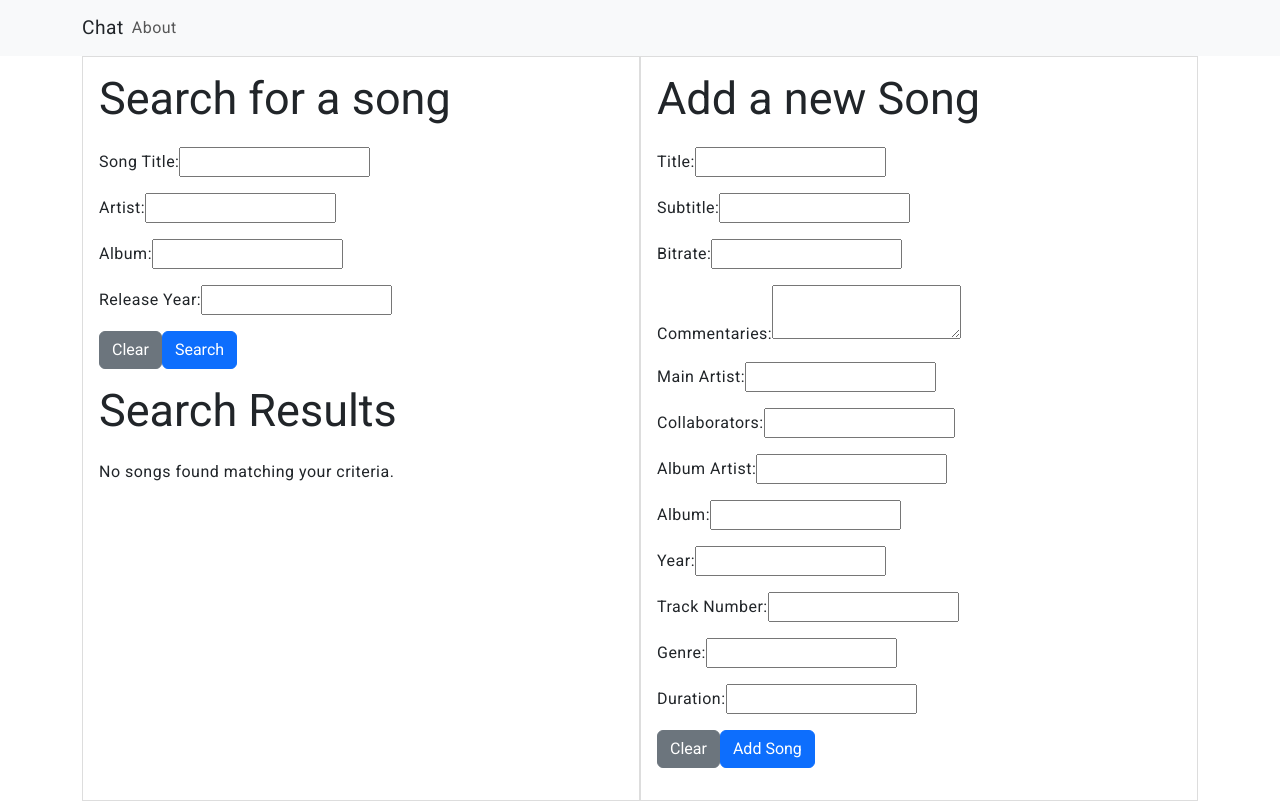
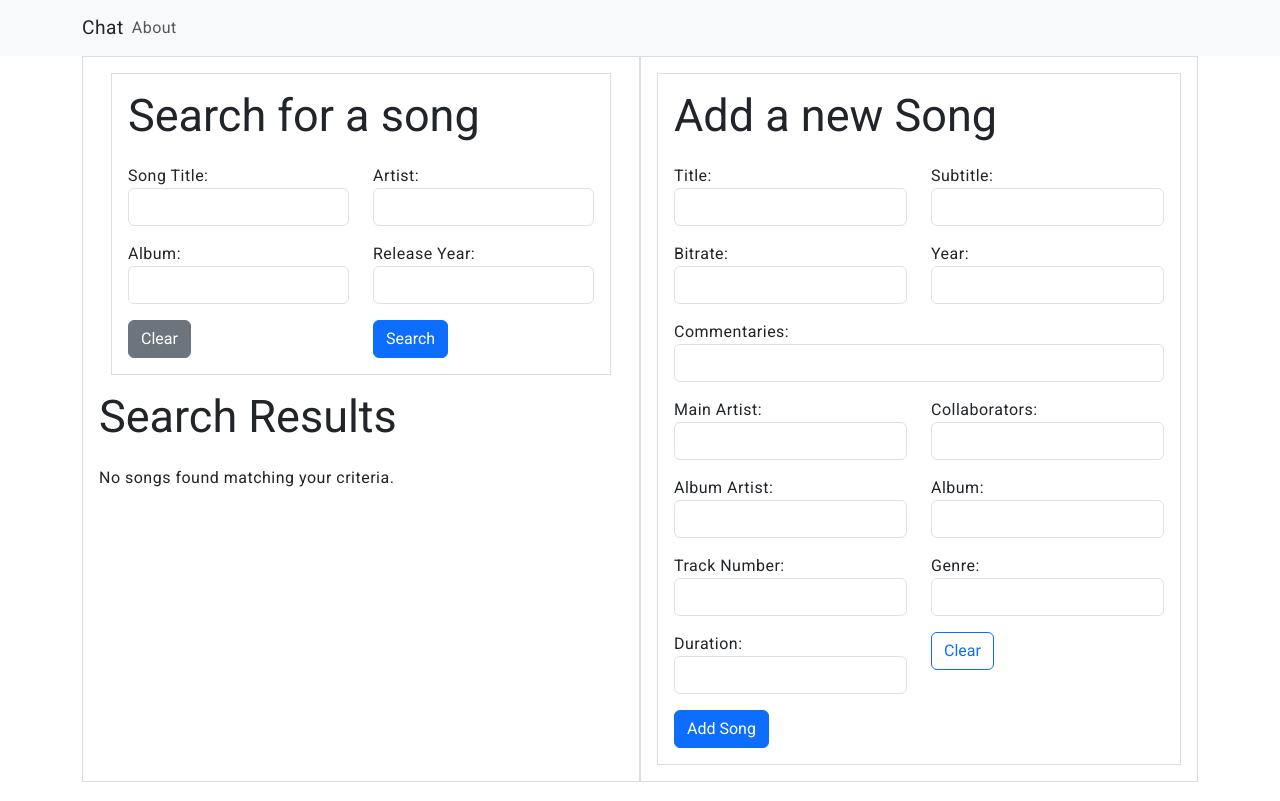
Before and after one commit to Valentin387/TrackFinder_frontend, an Angular app: page / in a window 1280 px wide. Built offline with nearby package versions, Linux system fonts and the light colour scheme.

Commit message:
2nd version landing page

```diff
--- a/src/app/landing-page/landing-page.component.html
+++ b/src/app/landing-page/landing-page.component.html
@@ -1,23 +1,49 @@
-<div class="container split-container"> <div class="split-pane">  <h2>Search for a song</h2>
+<div class="container split-container">
+    <div class="split-pane">
     <form (ngSubmit)="onSearch()">
+        <div class="container split-container">
+            <div class="split-pane">
+              <h2>Search for a song</h2>
+              <form (ngSubmit)="onSearch()">
+                <div class="row">
+                  <div class="col-md-6">
                     <div class="form-group">
                       <label for="songTitle">Song Title:</label>
-        <input type="text" id="songTitle" [(ngModel)]="searchCriteria.songTitle" name="songTitle">
+                      <input type="text" id="songTitle" [(ngModel)]="searchCriteria.songTitle" name="songTitle" class="form-control">
                     </div>
+                  </div>
+                  <div class="col-md-6">
                     <div class="form-group">
                       <label for="artist">Artist:</label>
-        <input type="text" id="artist" [(ngModel)]="searchCriteria.artist" name="artist">
+                      <input type="text" id="artist" [(ngModel)]="searchCriteria.artist" name="artist" class="form-control">
                     </div>
+                  </div>
+                </div>
+                <div class="row">
+                  <div class="col-md-6">
                     <div class="form-group">
                       <label for="album">Album:</label>
-        <input type="text" id="album" [(ngModel)]="searchCriteria.album" name="album">
+                      <input type="text" id="album" [(ngModel)]="searchCriteria.album" name="album" class="form-control">
                     </div>
+                  </div>
+                  <div class="col-md-6">
                     <div class="form-group">
                       <label for="releaseYear">Release Year:</label>
-        <input type="text" id="releaseYear" [(ngModel)]="searchCriteria.releaseYear" name="releaseYear">
+                      <input type="number" id="releaseYear" [(ngModel)]="searchCriteria.releaseYear" name="releaseYear" class="form-control">
                     </div>
-      <button type="button" class="btn btn-secondary" (click)="clearSearchForm()">Clear</button>
-      <button type="submit" class="btn btn-primary">Search</button>
+                  </div>
+                </div>
+                <div class="row">
+                  <div class="col-md-6">
+                    <button type="button" class="btn btn-secondary btn-block" (click)="clearSearchForm()">Clear</button>
+                  </div>
+                  <div class="col-md-6">
+                    <button type="submit" class="btn btn-primary btn-block">Search</button>
+                  </div>
+                </div>
+              </form>
+            </div>
+        </div>
     </form>
         <div class="results-pane">
         <h2>Search Results</h2>
@@ -32,60 +58,100 @@
         <p *ngIf="searchResults && searchResults.length === 0">No songs found matching your criteria.</p>
         </div>
     </div>
-  <div class="split-pane">  <h2>Add a new Song</h2>
+    <div class="split-pane">
         <form (ngSubmit)="onAddSong()">
+            <div class="split-pane">
+                <h2>Add a new Song</h2>
+                <form (ngSubmit)="onAddSong()">
+                <div class="row">
+                    <div class="col-md-6">
                     <div class="form-group">
                         <label for="title">Title:</label>
-        <input type="text" id="title" [(ngModel)]="newSong.title" name="title">
+                        <input type="text" id="title" [(ngModel)]="newSong.title" name="title" class="form-control">
                     </div>
+                    </div>
+                    <div class="col-md-6">
                     <div class="form-group">
                         <label for="subtitle">Subtitle:</label>
-        <input type="text" id="subtitle" [(ngModel)]="newSong.subtitle" name="subtitle">
+                        <input type="text" id="subtitle" [(ngModel)]="newSong.subtitle" name="subtitle" class="form-control">
                     </div>
+                    </div>
+                </div>
+                <div class="row">
+                    <div class="col-md-6">
                     <div class="form-group">
                         <label for="bitrate">Bitrate:</label>
-        <input type="number" id="bitrate" [(ngModel)]="newSong.bitrate" name="bitrate">
+                        <input type="number" id="bitrate" [(ngModel)]="newSong.bitrate" name="bitrate" class="form-control">
+                    </div>
+                    </div>
+                    <div class="col-md-6">
+                    <div class="form-group">
+                        <label for="year">Year:</label>
+                        <input type="text" id="year" [(ngModel)]="newSong.year" name="year" class="form-control">
+                    </div>
+                    </div>
                 </div>
                 <div class="form-group">
                     <label for="commentaries">Commentaries:</label>
-        <textarea id="commentaries" [(ngModel)]="newSong.commentaries" name="commentaries"></textarea>
+                    <input type="text" id="commentaries" [(ngModel)]="newSong.commentaries" name="commentaries" class="form-control" rows="3">
                 </div>
+                <div class="row">
+                    <div class="col-md-6">
                     <div class="form-group">
                         <label for="mainArtist">Main Artist:</label>
-        <input type="text" id="mainArtist" [(ngModel)]="newSong.main_artist" name="main_artist">
+                        <input type="text" id="mainArtist" [(ngModel)]="newSong.main_artist" name="main_artist" class="form-control">
                     </div>
+                    </div>
+                    <div class="col-md-6">
                     <div class="form-group">
                         <label for="collaborators">Collaborators:</label>
-        <input type="text" id="collaborators" [(ngModel)]="newSong.collaborators" name="collaborators">
+                        <input type="text" id="collaborators" [(ngModel)]="newSong.collaborators" name="collaborators" class="form-control">
                     </div>
+                    </div>
+                </div>
+                <div class="row">
+                    <div class="col-md-6">
                     <div class="form-group">
                         <label for="albumArtist">Album Artist:</label>
-        <input type="text" id="albumArtist" [(ngModel)]="newSong.album_artist" name="album_artist">
+                        <input type="text" id="albumArtist" [(ngModel)]="newSong.album_artist" name="album_artist" class="form-control">
                     </div>
+                    </div>
+                    <div class="col-md-6">
                     <div class="form-group">
                         <label for="album">Album:</label>
-        <input type="text" id="album" [(ngModel)]="newSong.album" name="album">
+                        <input type="text" id="album" [(ngModel)]="newSong.album" name="album" class="form-control">
                     </div>
-      <div class="form-group">
-        <div class="form-group">
-            <label for="year">Year:</label>
-            <input type="text" id="year" [(ngModel)]="newSong.year" name="year">
                     </div>
+                </div>
+                <div class="row">
+                    <div class="col-md-6">
                     <div class="form-group">
                         <label for="trackNumber">Track Number:</label>
-            <input type="number" id="trackNumber" [(ngModel)]="newSong.track_number" name="track_number">
+                        <input type="number" id="trackNumber" [(ngModel)]="newSong.track_number" name="track_number" class="form-control">
                     </div>
+                    </div>
+                    <div class="col-md-6">
                     <div class="form-group">
                         <label for="genre">Genre:</label>
-            <input type="text" id="genre" [(ngModel)]="newSong.genre" name="genre">
+                        <input type="text" id="genre" [(ngModel)]="newSong.genre" name="genre" class="form-control">
                     </div>
+                    </div>
+                </div>
+                <div class="row">
+                    <div class="col-md-6">
                     <div class="form-group">
                         <label for="duration">Duration:</label>
-            <input type="number" id="duration" [(ngModel)]="newSong.duration" name="duration">
+                        <input type="number" id="duration" [(ngModel)]="newSong.duration" name="duration" class="form-control">
                     </div>
-          <button type="button" class="btn btn-secondary" (click)="clearAddSongForm()">Clear</button>
-          <button type="submit" class="btn btn-primary">Add Song</button>
+                    </div>
+                    <div class="col-md-6">
+                        <button type="button" class="btn btn-outline-primary btn-block" (click)="clearAddSongForm()">Clear</button>
+                    </div>
+                </div>
+                <div class="row">
+                    <div class="col-md-12">
+                        <button type="submit" class="btn btn-primary btn-block">Add Song</button>
+                    </div>
                 </div>
             </form>
 </div>
-</div>
```
Lines whose indentation alone changed are shown as unchanged.
